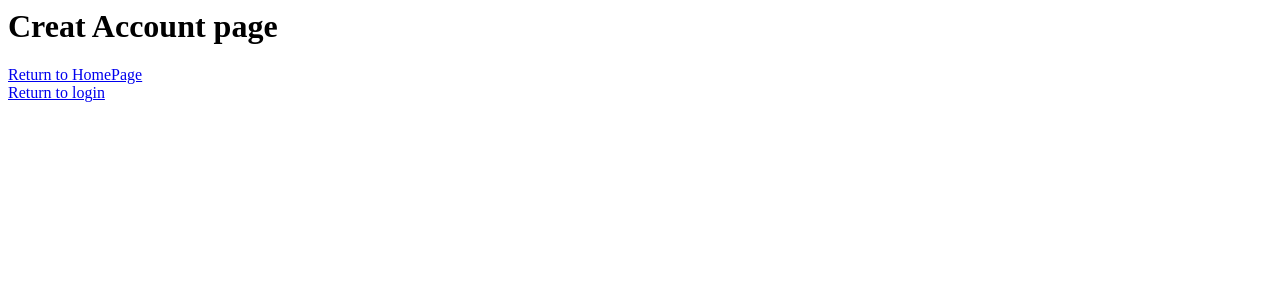
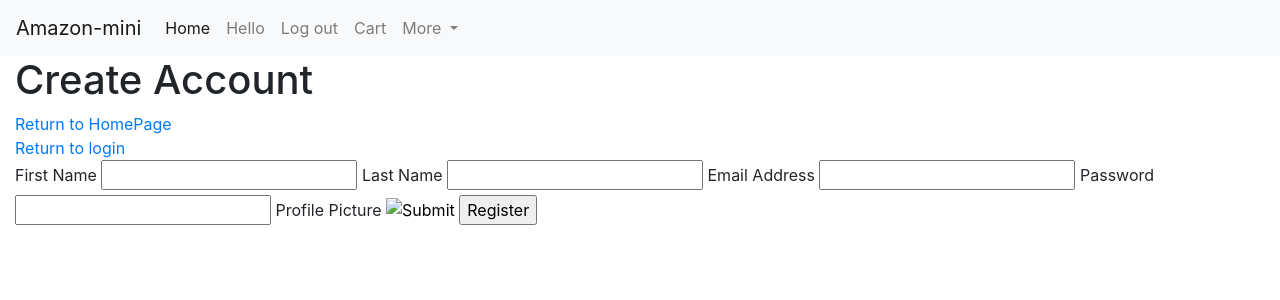
Before and after one commit to blossommojekwu/bazar.github.io, a Flask app: page /registration in a window 1280 px wide. Shown: the top 300 px of the page. Run offline with Flask 2, Linux system fonts and the light colour scheme; parts of the project's set-up code (start-up, migrations or seed data) failed here and were passed over; some libraries are stand-ins or nearby versions.

Commit message:
general framework, some initial code

```diff
--- a/app.py
+++ b/app.py
@@ -93,7 +93,7 @@ def login():
 
 @app.route("/forgotpw")
 def forgotpw():
-    return "<h1>Sorry dude tough luck</h1>"
+    return "<h1>Sorry dude; tough luck</h1>"
 
 # Logout page, clears session
 @app.route("/logout")
@@ -105,20 +105,37 @@ def logout():
     session.pop("email", None)
     return redirect(url_for("home"))
 
-
+# UNFINISHED; GET & DISPLAY ALL USER DATA
 @app.route("/user", methods = ["POST", "GET"])
 def user():
     if "user" in session:
         logvar = True
         first_name = session["first_name"]
+        userID = session["userID"]
         seller = session["seller"]
-        return render_template("user.html", logvar = logvar, first_name = first_name, seller = seller)
+        # Open cursor to get all details about user
+        cursor = mysql.connection.cursor()
+        cursor.execute('SELECT * FROM Buyers WHERE userID = %s', [userID])
+        # All user data stored in Buyers: (userID, email, password,
+        #   currentBalance, first_name, last_name, image)
+        info = cursor.fetchall()
+        return render_template("user.html", logvar = logvar, first_name = first_name, seller = seller, info = info)
     else:
         flash("You are not logged in!")
         return redirect(url_for("login"))
 
-@app.route("/registration")
+# UNFINISHED; REGISTER NEW USER
+@app.route("/registration", methods = ["POST", "GET"])
 def registration():
+    if "user" in session:
+        flash("You are already logged in! Logout to register as different user.")
+        return redirect(url_for("user"))
+    elif request.method == "POST":
+        # INSERT FUNCTIONAL CODE HERE
+        # Once you register as a user, you have to log in as
+        # the new user to access site, so redirect to login
+        flash("Thank you for registering as a new user!")
+        return redirect(url_for("login"))
     return render_template("registration.html")
 
 @app.route("/cart")
@@ -158,7 +175,7 @@ def seller():
             return redirect(url_for("seller"))
         return render_template("seller.html", logvar = logvar, first_name = first_name, seller = seller, items = items)
     else: # If you somehow accessed this page and weren't logged in
-        flash("You are not logged in/a seller")
+        flash("You are not logged in as a seller")
         return redirect(url_for("home"))
 
 @app.route("/addbalance")
@@ -169,58 +186,28 @@ def addbalance():
 def purchasehistory():
     return render_template("purchasehistory.html")
 
-@app.route('/update/<id>', methods =["POST","GET"])
-def update(id):
-    cursor = mysql.connection.cursor(MySQLdb.cursors.DictCursor)
-    cursor.execute('SELECT * FROM items WHERE itemID = %s',[id])
-    item = cursor.fetchall()
-    cursor.close()
-    print(item)
-    return render_template("modify.html", item = item)
+@app.route('/moditems', methods = ["POST","GET"])
+def moditems():
+    logvar = True
+    first_name = session["first_name"]
+    sellerID = session["userID"]
+    cursor = mysql.connection.cursor()
+    cursor.execute('SELECT itemID, name, price, num, image FROM items WHERE sellerID = %s', [sellerID])
+    items = cursor.fetchall()
+    if request.method == "POST":
+            item_id = request.form["item_id"]
+            session["clicked_item"] = item_id
 
-
-@app.route('/modify/<id>', methods = ["POST","GET"])
-def moditem(id):
-    if "user" in session and session["seller"] == True:
-        if request.method == 'POST':
-            logvar = True
-            sellerID = session["userID"]
-            first_name = session["first_name"]
-            cursor = mysql.connection.cursor(MySQLdb.cursors.DictCursor)
-            cursor.execute('SELECT * FROM items WHERE itemID = %s',[itemID])
-            items = cursor.fetchone()
-            #cursor.execute("INSERT INTO items VALUES (%s,%s,%s,%s,%s,%s,%s,NULL)", [item_id, sellerID, name, price, avg_rating, count, ]
-            print(itemID)
-            print(items)
-            print("test")
-
-            return redirect(url_for("seller"))
-    else: # If you somehow accessed this page and weren't logged in
-        flash("You are not logged in/a seller")
-        return redirect(url_for("home"))
-
-
+    return render_template("modify.html", logvar = logvar, first_name = first_name, items=items )
 
 @app.route('/delitems')
 def delitems():
     return render_template("delitems.html")
 
 
-# @app.route('/additems', methods= ["POST","GET"])
-# def additems():
-#     cursor = mysql.connection.cursor(MySQLdb.cursors.DictCursor)
-#     if request.method = "POST":
-#         sellerID = session["userID"]
-#         name = request.form['name']
-#         price = request.form ['price']
-#         count = request.form['count']
-#         image = request.form['image'] # Need to implement this
-#         avg_rating = 0.00
-#         item_id = 46982 #Need to implement this
-#         cur.execute("INSERT INTO items VALUES (%s,%s,%s,%s,%s,%s,%s,NULL)", [item_id, sellerID, name, price, avg_rating, count, ]
-
-
-#     return render_template("additems.html")
+@app.route('/additems')
+def additems():
+    return render_template("additems.html")
 
 
 # @app.route("/account/seller", methods =['GET', 'POST'])
--- a/templates/registration.html
+++ b/templates/registration.html
@@ -1,5 +1,46 @@
-<h1>Creat Account page</h1>
+{% extends "base.html" %}
+{% block title%}User Page{% endblock %}
+{% block content %}
+{% with messages = get_flashed_messages() %}
+    {% if messages %}
+      {% for msg in messages %}
+        <p>{{msg}}</p>
+      {% endfor %}
+    {% endif %}
+  {% endwith %}
 
-<a href="{{ url_for('home')}}">Return to HomePage</a>
-<br>
-<a href="{{ url_for('login')}}">Return to login</a>
+  <h1>Create Account</h1>
+
+  <a href="{{ url_for('home')}}">Return to HomePage</a>
+  <br>
+  <a href="{{ url_for('login')}}">Return to login</a>
+
+  <!-- Still need to figure out how to create new userID (increment largest existing one)-->
+  <!-- Initialize:
+        email (required),
+        password (required),
+        first_name (required),
+        last_name (required),
+        image? -> Working on this part still
+
+        To be initialized in flask instead:
+        userID (generated in flask as +1 from largest current userID),
+        currentBalance=0.00
+    -->
+
+  <!-- This might all be broken; its not done yet-->
+  <form method="POST">
+    <label for="first_name">First Name</label>
+    <input name="first_name" id="first_name" required>
+    <label for="last_name">Last Name</label>
+    <input name="last_name" id="last_name" required>
+    <label for="email">Email Address</label>
+    <input type="email" name="email" id="email" required>
+    <label for="password">Password</label>
+    <input type="password" name="password" id="password" required>
+    <label for="image">Profile Picture</label>
+    <input type="image" name="image" id="image">
+    <input type="submit" value="Register">
+  </form>
+
+  {% endblock %}
```
Also changed, not shown: templates/user.html (+8 -0 lines).
